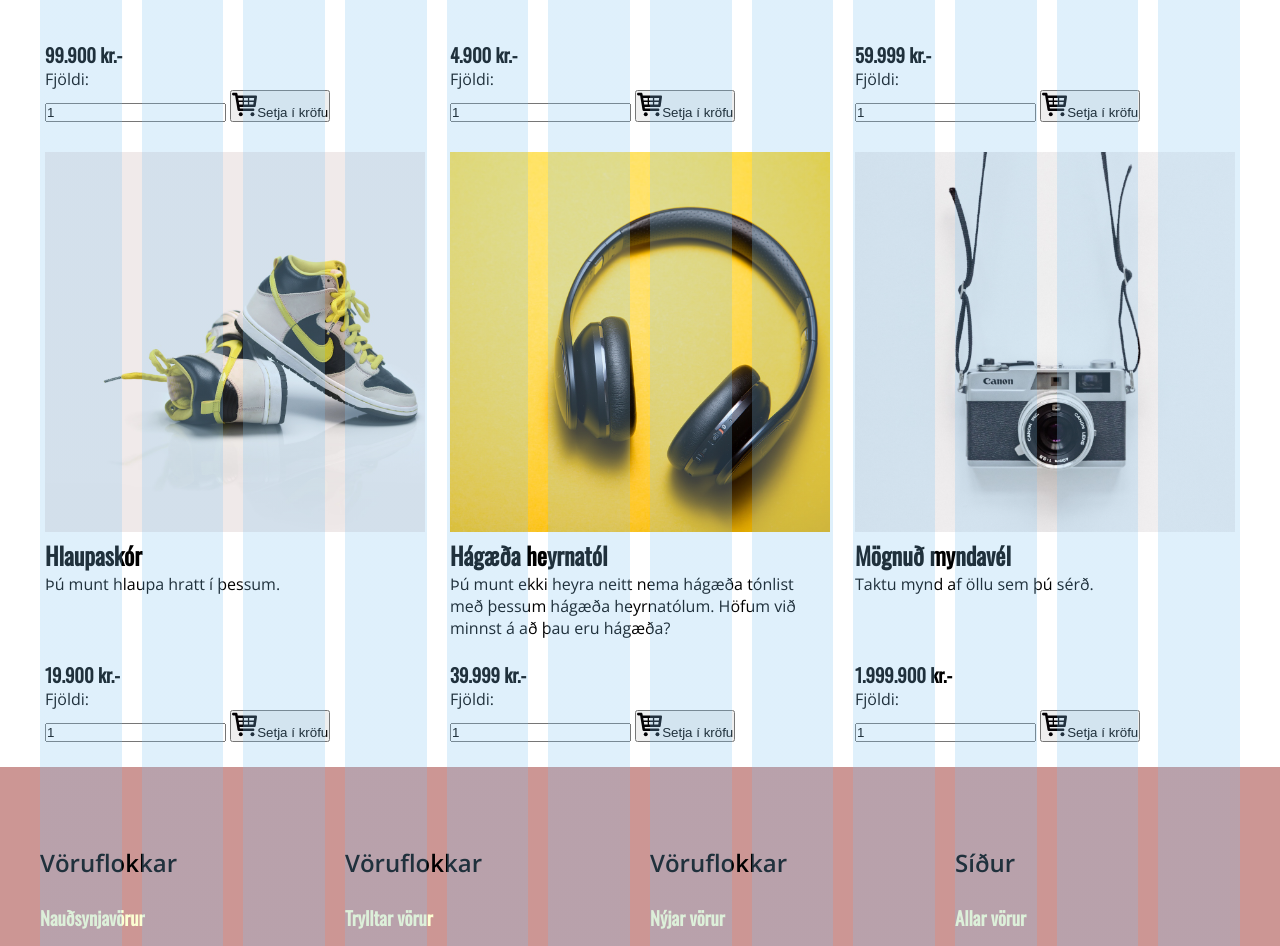
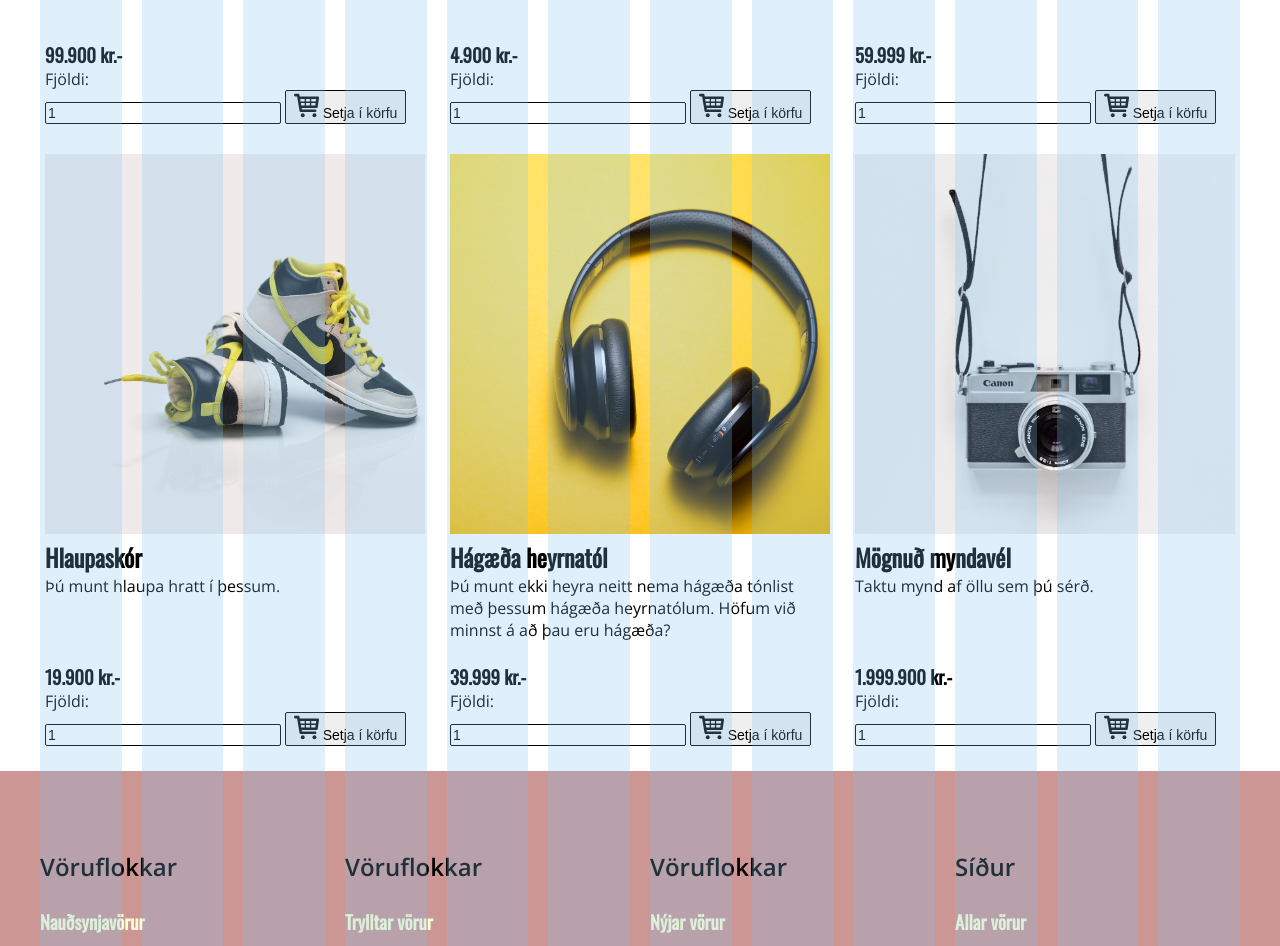
Before and after one commit to bvf1/hop1, a website: page pages/products.html in a window 1280 px wide. Shown: the part 723-1669 px from the top of the page. Drawn offline with nearby package versions, Linux system fonts and the light colour scheme; files that its build step writes are made by us from their sources.

Commit message:
takki í products

```diff
--- a/pages/products.html
+++ b/pages/products.html
@@ -17,7 +17,7 @@
                   <nav class="header__nav">
                     <div class="header__pages">
                             <a class="header__nav-items" href="../index.html">FORSÍÐA</a>
-                            <a class="header__nav-items header__nav-items--underline"" href="products.html">VÖRUR</a>
+                            <a class="header__nav-items header__nav-items--underline" href="products.html">VÖRUR</a>
                             <a class="header__nav-items" href="staff.html">STARFSFÓLK</a>
                     </div>
                     <div class="header__basket">
@@ -41,7 +41,7 @@
                             <form>
                                 Fjöldi:<br>
                                 <input class="card__box" type="text" name="fjöldi" value="1">
-                                <button><img class="img--kerra" src="../img/cart.svg">Setja í kröfu</button>
+                                <button class="card__button"><img class="img--kerra" src="../img/cart.svg"> Setja í körfu</button>
                               </form>
                         </div>
                     </section>
@@ -60,7 +60,7 @@
                             <form>
                                 Fjöldi:<br>
                                 <input class="card__box" type="text" name="fjöldi" value="1">
-                                <button><img class="img--kerra" src="../img/cart.svg">Setja í kröfu</button>
+                                <button class="card__button"><img class="img--kerra" src="../img/cart.svg"> Setja í körfu</button>
                             </form>
                         </div>
                     </section>
@@ -79,7 +79,7 @@
                             <form>
                                 Fjöldi:<br>
                                 <input class="card__box" type="text" name="fjöldi" value="1">
-                                <button><img class="img--kerra" src="../img/cart.svg">Setja í kröfu</button>
+                                <button class="card__button"><img class="img--kerra" src="../img/cart.svg"> Setja í körfu</button>
                             </form>
                         </div>
                     </section>
@@ -98,7 +98,7 @@
                             <form>
                                 Fjöldi:<br>
                                 <input class="card__box" type="text" name="fjöldi" value="1">
-                                <button><img class="img--kerra" src="../img/cart.svg">Setja í kröfu</button>
+                                <button class="card__button"><img class="img--kerra" src="../img/cart.svg"> Setja í körfu</button>
                             </form>
                         </div>
                     </section>
@@ -115,7 +115,7 @@
                             <form>
                                 Fjöldi:<br>
                                 <input class="card__box" type="text" name="fjöldi" value="1">
-                                <button><img class="img--kerra" src="../img/cart.svg">Setja í kröfu</button>
+                                <button class="card__button"><img class="img--kerra" src="../img/cart.svg"> Setja í körfu</button>
                             </form>
                         </div>
                     </section>
@@ -134,7 +134,7 @@
                             <form>
                                 Fjöldi:<br>
                                 <input class="card__box" type="text" name="fjöldi" value="1">
-                                <button><img class="img--kerra" src="../img/cart.svg">Setja í kröfu</button>
+                                <button class="card__button"><img class="img--kerra" src="../img/cart.svg"> Setja í körfu</button>
                             </form>
                         </div>
                     </section>
--- a/scss/products.scss
+++ b/scss/products.scss
@@ -9,9 +9,27 @@
 	  width: 390px;
 	  height: 385px;
 	}
+
+	&__box {
+		width: 62%;
+		border: 1.2px solid #000000;
+		border-radius: 2px;
+		font-size: 14px;
+		padding: 2px;
+	}
+
 	&__button {
-		border-radius: 15px;
-		padding: 20 px;
+		width: 32%;
+		border: 1.2px solid #000000;
+		border-radius: 2px;
+		font-size: 14px;
+		text-align: center;
+		padding: 2px;
+		&:hover {
+			border: #cc9694;
+			background-color: #cc9694;
+			color: #ffffff;
+		}
 	}
 }
 @media (min-width: 700px) {
```
Also changed, not shown: img/cartsvg.svg (added).
